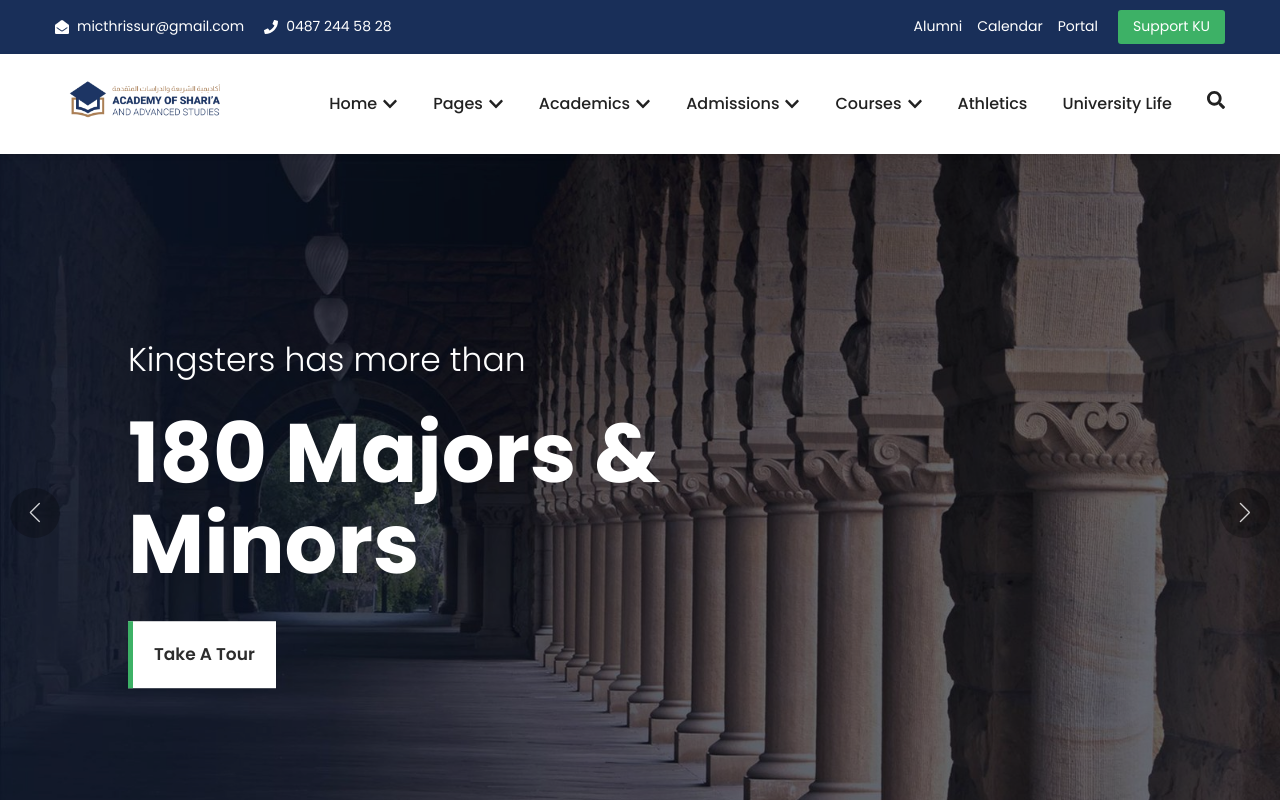
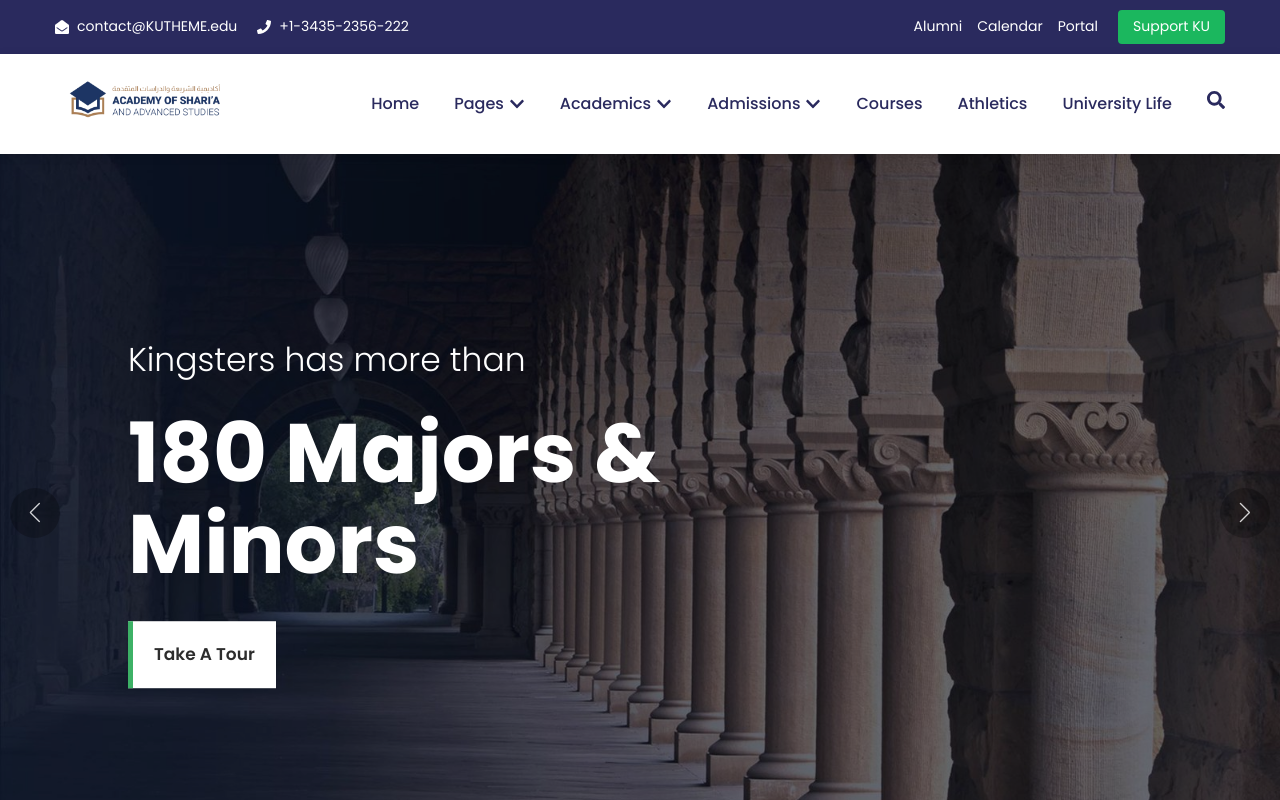
Before and after one commit to salmankavanur/mic-asas, a Next.js app: page / in a window 1280 px wide. Shown: the top 800 px of the page. Built offline with nearby package versions, Linux system fonts and the light colour scheme.

Commit message:
header improved

```diff
--- a/src/components/layout/Header.tsx
+++ b/src/components/layout/Header.tsx
@@ -34,8 +34,8 @@ const Header = () => {
         <div className={styles.container}>
           <div className={styles.topBarInner}>
             <div className={styles.topBarLeft}>
-              <span><FaEnvelopeOpen /> micthrissur@gmail.com </span>
-              <span><FaPhone /> 0487 244 58 28 </span>
+              <span><FaEnvelopeOpen /> contact@KUTHEME.edu </span>
+              <span><FaPhone /> +1-3435-2356-222 </span>
             </div>
             <div className={styles.topBarRight}>
               <ul className={styles.topBarMenu}>
@@ -56,7 +56,7 @@ const Header = () => {
               <Link href="/">
                 <Image
                   src="/images/logo.webp"
-                  alt="MIC ASAS"
+                  alt="Kingster University"
                   width={180}
                   height={40}
                   priority
@@ -67,20 +67,22 @@ const Header = () => {
             <div className={styles.navigation}>
               <nav className={styles.mainMenu}>
                 <ul>
-                  <li className={styles.menuItemHasChildren}>
-                    <Link href="/">Home <FaChevronDown /></Link>
-                    <ul className={styles.subMenu}>
-                      <li><Link href="/">Homepage 1</Link></li>
-                      <li><Link href="/homepage-2">Homepage 2</Link></li>
-                    </ul>
+                  <li className={styles.menuItem}>
+                    <Link href="/">Home</Link>
                   </li>
                   <li className={styles.menuItemHasChildren}>
                     <Link href="/pages">Pages <FaChevronDown /></Link>
                     <ul className={styles.subMenu}>
                       <li><Link href="/about-us">About KU</Link></li>
                       <li><Link href="/blog">Blog</Link></li>
+                      <li><Link href="/features">Features</Link></li>
                       <li><Link href="/contact">Contact</Link></li>
+                      <li><Link href="/shop">Shop</Link></li>
                       <li><Link href="/gallery">Gallery</Link></li>
+                      <li><Link href="/price-table">Price Table</Link></li>
+                      <li><Link href="/maintenance">Maintenance</Link></li>
+                      <li><Link href="/coming-soon">Coming Soon</Link></li>
+                      <li><Link href="/404">404 Page</Link></li>
                     </ul>
                   </li>
                   <li className={styles.menuItemHasChildren}>
@@ -97,17 +99,21 @@ const Header = () => {
                       <li><Link href="/apply-to-kingster">Apply To Kingster</Link></li>
                       <li><Link href="/campus-tour">Campus Tour</Link></li>
                       <li><Link href="/scholarships">Scholarships</Link></li>
+                      <li><Link href="/athletics">Athletics</Link></li>
+                      <li><Link href="/give-to-kingster">Give To Kingster</Link></li>
+                      <li><Link href="/alumni">Alumni</Link></li>
+                      <li><Link href="/event-calendar">Event Calendar</Link></li>
                     </ul>
                   </li>
-                  <li className={styles.menuItemHasChildren}>
-                    <Link href="/courses">Courses <FaChevronDown /></Link>
-                    <ul className={styles.subMenu}>
-                      <li><Link href="/course-list-1">Course List 1</Link></li>
-                      <li><Link href="/course-list-2">Course List 2</Link></li>
-                    </ul>
+                  <li className={styles.menuItem}>
+                    <Link href="/courses">Courses</Link>
                   </li>
-                  <li><Link href="/athletics">Athletics</Link></li>
-                  <li><Link href="/university-life">University Life</Link></li>
+                  <li className={styles.menuItem}>
+                    <Link href="/athletics">Athletics</Link>
+                  </li>
+                  <li className={styles.menuItem}>
+                    <Link href="/university-life">University Life</Link>
+                  </li>
                 </ul>
               </nav>
               <div className={styles.search}>
@@ -129,21 +135,51 @@ const Header = () => {
           <ul>
             <li>
               <Link href="/">Home</Link>
-              <ul>
-                <li><Link href="/">Homepage 1</Link></li>
-                <li><Link href="/homepage-2">Homepage 2</Link></li>
-              </ul>
             </li>
             <li>
               <Link href="/pages">Pages</Link>
               <ul>
                 <li><Link href="/about-us">About KU</Link></li>
                 <li><Link href="/blog">Blog</Link></li>
+                <li><Link href="/features">Features</Link></li>
                 <li><Link href="/contact">Contact</Link></li>
+                <li><Link href="/shop">Shop</Link></li>
                 <li><Link href="/gallery">Gallery</Link></li>
+                <li><Link href="/price-table">Price Table</Link></li>
+                <li><Link href="/maintenance">Maintenance</Link></li>
+                <li><Link href="/coming-soon">Coming Soon</Link></li>
+                <li><Link href="/404">404 Page</Link></li>
               </ul>
             </li>
-            {/* More mobile menu items... */}
+            <li>
+              <Link href="/academics">Academics</Link>
+              <ul>
+                <li><Link href="/academics/undergraduate">Undergraduate</Link></li>
+                <li><Link href="/academics/graduate">Graduate Program</Link></li>
+                <li><Link href="/academics/resources">Resources</Link></li>
+              </ul>
+            </li>
+            <li>
+              <Link href="/admissions">Admissions</Link>
+              <ul>
+                <li><Link href="/apply-to-kingster">Apply To Kingster</Link></li>
+                <li><Link href="/campus-tour">Campus Tour</Link></li>
+                <li><Link href="/scholarships">Scholarships</Link></li>
+                <li><Link href="/athletics">Athletics</Link></li>
+                <li><Link href="/give-to-kingster">Give To Kingster</Link></li>
+                <li><Link href="/alumni">Alumni</Link></li>
+                <li><Link href="/event-calendar">Event Calendar</Link></li>
+              </ul>
+            </li>
+            <li>
+              <Link href="/courses">Courses</Link>
+            </li>
+            <li>
+              <Link href="/athletics">Athletics</Link>
+            </li>
+            <li>
+              <Link href="/university-life">University Life</Link>
+            </li>
           </ul>
         </div>
       )}
--- a/src/styles/components/Header.module.scss
+++ b/src/styles/components/Header.module.scss
@@ -1,5 +1,22 @@
 // src/styles/components/Header.module.scss
 @import '../variables';
+
+// Define variables for consistency (based on your original SCSS)
+$top-bar-bg: #2a2a5e;
+$header-bg: #ffffff;
+$primary-color: #1bb75e;
+$light-text: #ffffff;
+$dark-text: #2a2a5e;
+$text-color: #666;
+$bg-color: #ffffff;
+$bg-light: #f8f9fa;
+$font-size-sm: 14px;
+$breakpoint-md: 768px;
+$breakpoint-lg: 992px;
+$transition-base: all 0.3s ease;
+$box-shadow: 0 2px 10px rgba(0, 0, 0, 0.1);
+$box-shadow-lg: 0 5px 15px rgba(0, 0, 0, 0.2);
+$border-radius-sm: 4px;
 
 // Top Bar
 .topBar {
@@ -61,7 +78,7 @@
     transition: $transition-base;
 
     &:hover {
-      color: darken($light-text, 15%);
+      color: $primary-color;
     }
   }
 }
@@ -139,6 +156,24 @@
     li {
       position: relative;
 
+      &.menuItem {
+        a {
+          display: flex;
+          align-items: center;
+          padding: 10px 15px;
+          color: $dark-text;
+          font-weight: 500;
+          text-decoration: none;
+          transition: $transition-base;
+
+          &:hover {
+            color: $primary-color;
+            border-bottom: 2px solid $primary-color;
+          }
+        }
+      }
+
+      &.menuItemHasChildren {
         a {
           display: flex;
           align-items: center;
@@ -151,10 +186,10 @@
 
           &:hover {
             color: $primary-color;
+            border-bottom: 2px solid $primary-color;
           }
         }
 
-      &.menuItemHasChildren {
         &:hover {
           > .subMenu {
             opacity: 1;
@@ -180,20 +215,40 @@
   transform: translateY(10px);
   transition: $transition-base;
   z-index: 100;
+  display: flex;
+  flex-direction: column; // Ensure submenu items are in a column
 
   li {
     display: block;
     width: 100%;
+    margin: 0;
 
     a {
-      padding: 8px 20px;
       display: block;
+      padding: 8px 30px 8px 20px; // Adjust padding to account for the arrow
       font-weight: 400;
       color: $text-color;
+      position: relative;
+      transition: $transition-base;
+      text-decoration: none;
+
+      &:before {
+        content: '>';
+        position: absolute;
+        left: 10px;
+        top: 50%;
+        transform: translateY(-50%);
+        color: $text-color;
+        font-size: 12px;
+      }
 
       &:hover {
         background-color: $bg-light;
         color: $primary-color;
+
+        &:before {
+          color: $primary-color;
+        }
       }
     }
   }
@@ -248,6 +303,8 @@
     list-style: none;
     margin: 0;
     padding: 0;
+    display: flex;
+    flex-direction: column; // Ensure mobile menu items are in a column
 
     li {
       border-bottom: 1px solid rgba(255, 255, 255, 0.1);
@@ -266,12 +323,29 @@
       ul {
         margin-left: 15px;
         border-top: 1px solid rgba(255, 255, 255, 0.1);
-        display: none;
+        display: flex;
+        flex-direction: column; // Ensure mobile submenu items are in a column
 
-        &.active {
-          display: block;
+        li {
+          a {
+            padding: 8px 0;
+            position: relative;
+
+            &:before {
+              content: '>';
+              margin-right: 10px;
+              color: $light-text;
+              font-size: 12px;
+            }
+
+            &:hover {
+              &:before {
+                color: $primary-color;
               }
             }
           }
         }
       }
+    }
+  }
+}
```
Lines whose indentation alone changed are shown as unchanged.
